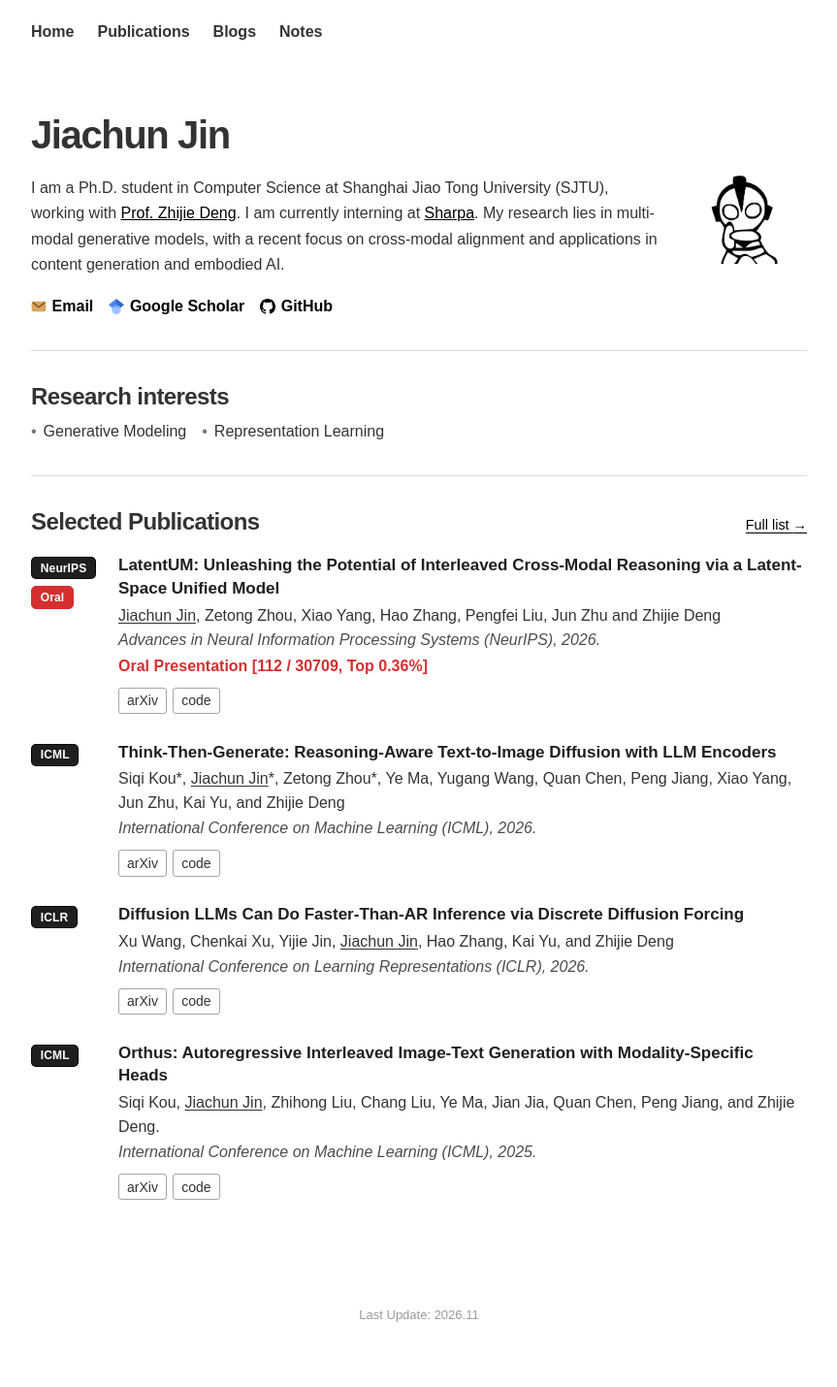
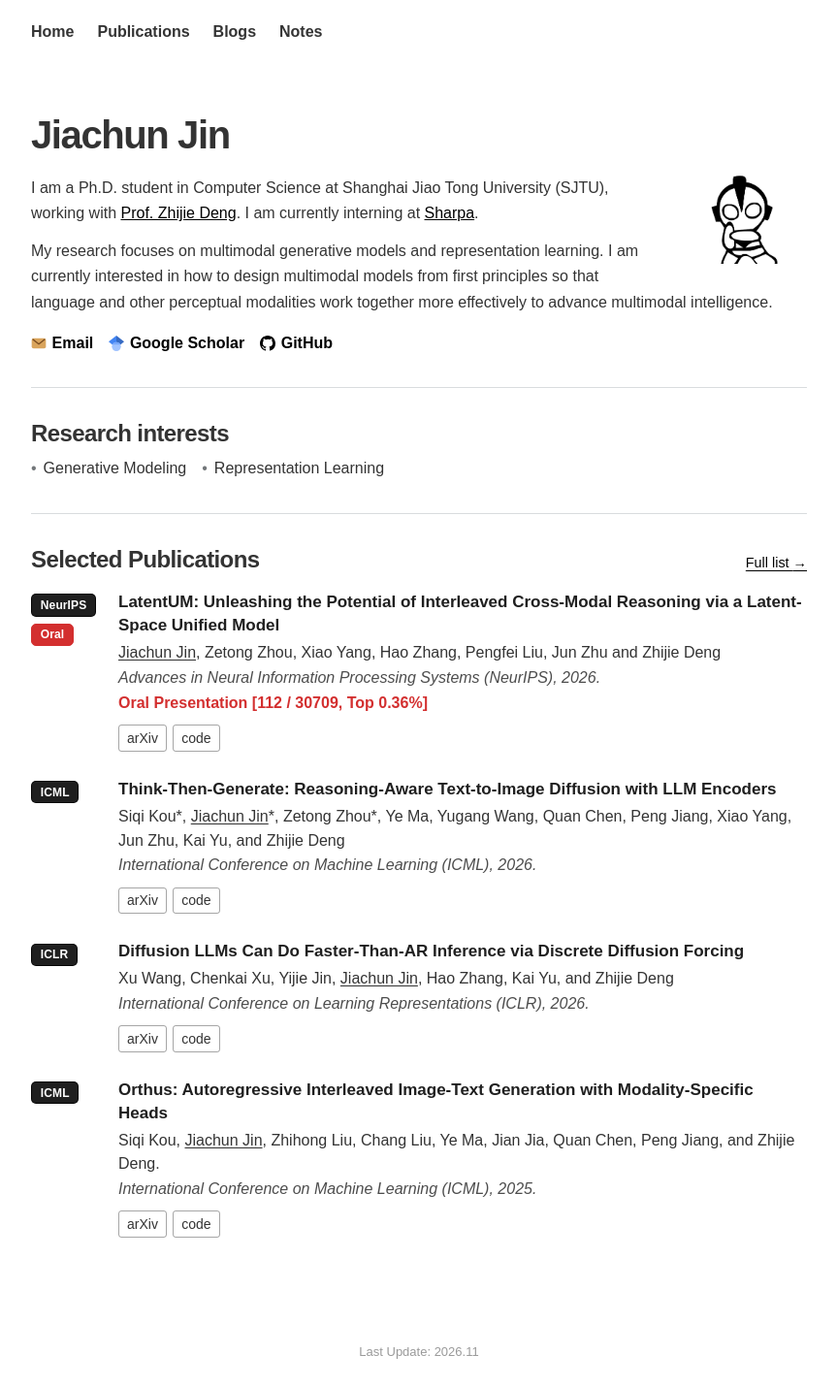
Before and after one commit to jiachunjin/jiachunjin.github.io, a Jekyll site: the page built from index.md, in a window 1280 px wide. Shown: the whole page at 97% size, without its empty margins (208-1071 px from the left). Built offline with Jekyll 4.4.1, drawn with Linux system fonts in a browser that asks for light colours; before the commit the page ends 1392 px from its top, so only the background shows below that.

Commit message:
Separate research interests from the personal introduction and fix homepage stylesheet path

```diff
--- a/_layouts/home.html
+++ b/_layouts/home.html
@@ -15,7 +15,7 @@
         '>
         <meta name='author' content='Jiachun Jin'>
 
-        <link href='/css/blog.css' rel='stylesheet'/>
+        <link href='./css/blog.css' rel='stylesheet'/>
         <link rel="shortcut icon" href=" /favicon.ico" />
 
         {% include mathjax.html %}
--- a/css/blog.css
+++ b/css/blog.css
@@ -192,6 +192,7 @@ h1 {
   margin: 0 0 12px 26px;
 }
 .profile-bio p { margin: 0; }
+.profile-bio p + p { margin-top: 0.75em; }
 .home-content hr {
   border: 0;
   border-top: 1px solid #d9dcde;
--- a/index.md
+++ b/index.md
@@ -9,7 +9,8 @@ update_time: "2026.11"
     <p class="profile-affiliation">Ph.D. Student<br>Shanghai Jiao Tong University</p>
     <div class="profile-bio">
         <h2 class="profile-about-title">About</h2>
-        <p>I am a Ph.D. student in Computer Science at Shanghai Jiao Tong University (SJTU), working with <a href="https://thudzj.github.io/">Prof. Zhijie Deng</a>. I am currently interning at <a href="https://www.sharpa.com/">Sharpa</a>. My research lies in multi-modal generative models, with a recent focus on cross-modal alignment and applications in content generation and embodied AI.</p>
+        <p>I am a Ph.D. student in Computer Science at Shanghai Jiao Tong University (SJTU), working with <a href="https://thudzj.github.io/">Prof. Zhijie Deng</a>. I am currently interning at <a href="https://www.sharpa.com/">Sharpa</a>.</p>
+        <p>My research focuses on multimodal generative models and representation learning. I am currently interested in how to design multimodal models from first principles so that language and other perceptual modalities work together more effectively to advance multimodal intelligence.</p>
     </div>
     <div class="profile-links">
         <a href="mailto:jiachun.jin@sjtu.edu.cn">
```
